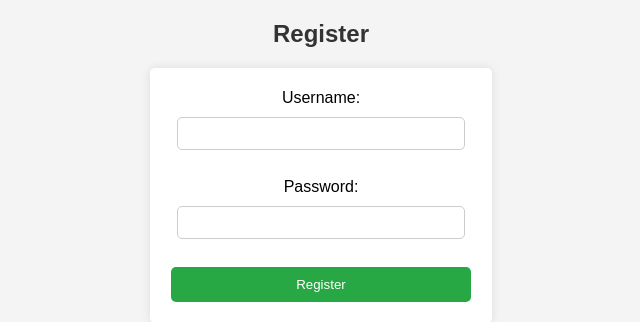
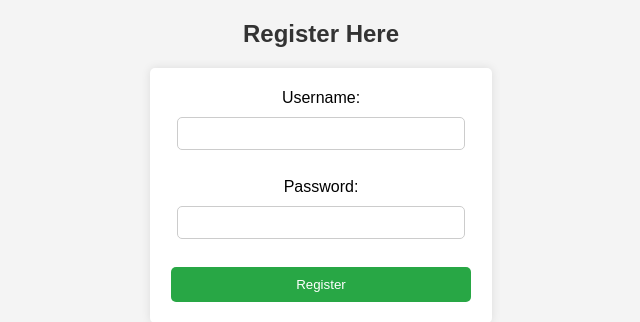
Before and after one commit to lokesh-madireddi/webapplication, a Flask app: page /register in a window 1280 px wide. Shown: the top 322 px of the page, without its empty margins (319-959 px from the left). Run offline with Flask 3, Linux system fonts and the light colour scheme.

Commit message:
Update register.html

```diff
--- a/templates/register.html
+++ b/templates/register.html
@@ -2,10 +2,10 @@
 <html>
 <head>
     <link rel="stylesheet" type="text/css" href="{{ url_for('static', filename='styles.css') }}">
-    <title>Register Now</title>
+    <title>Register</title>
 </head>
 <body>
-    <h2>Register</h2>
+    <h2>Register Here</h2>
     <form method="POST">
         <label>Username:</label>
         <input type="text" name="username" required><br><br>
```
